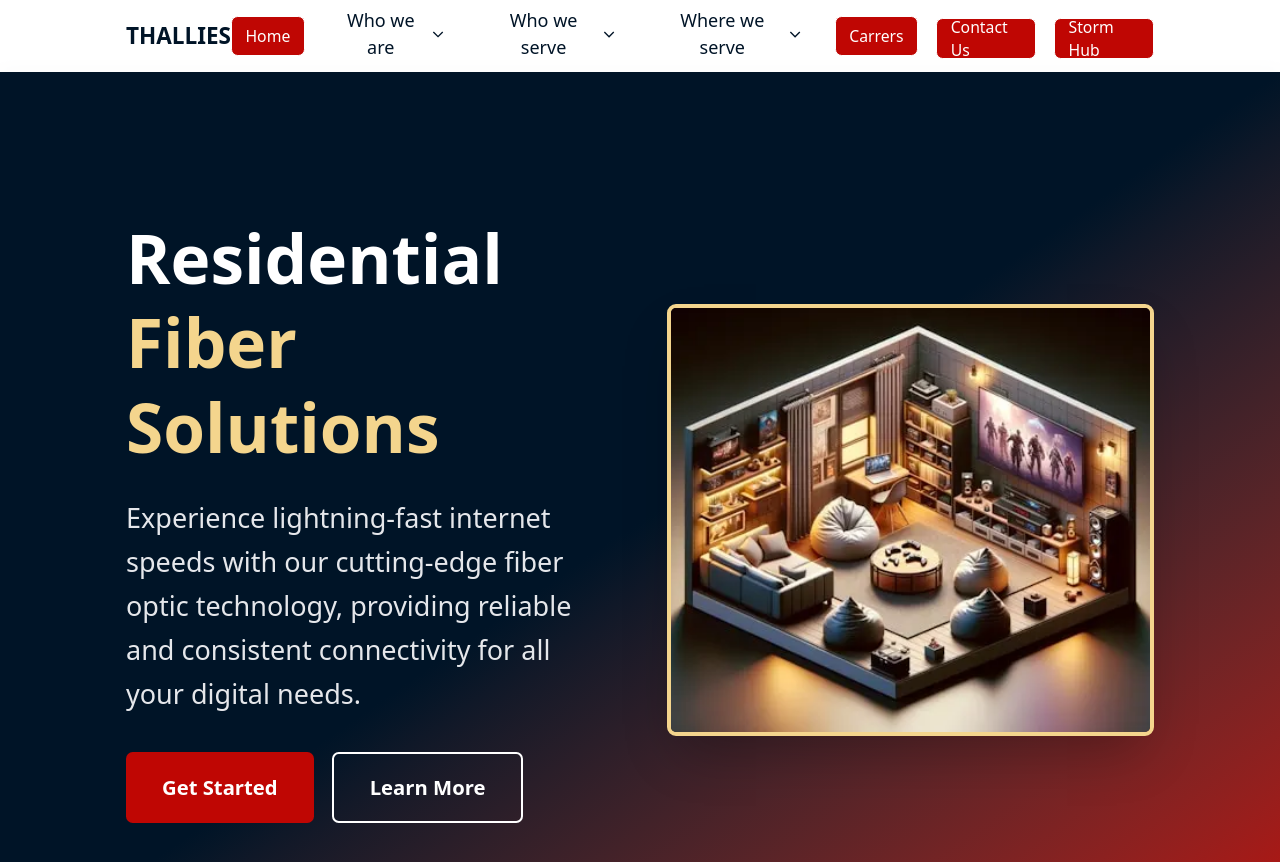
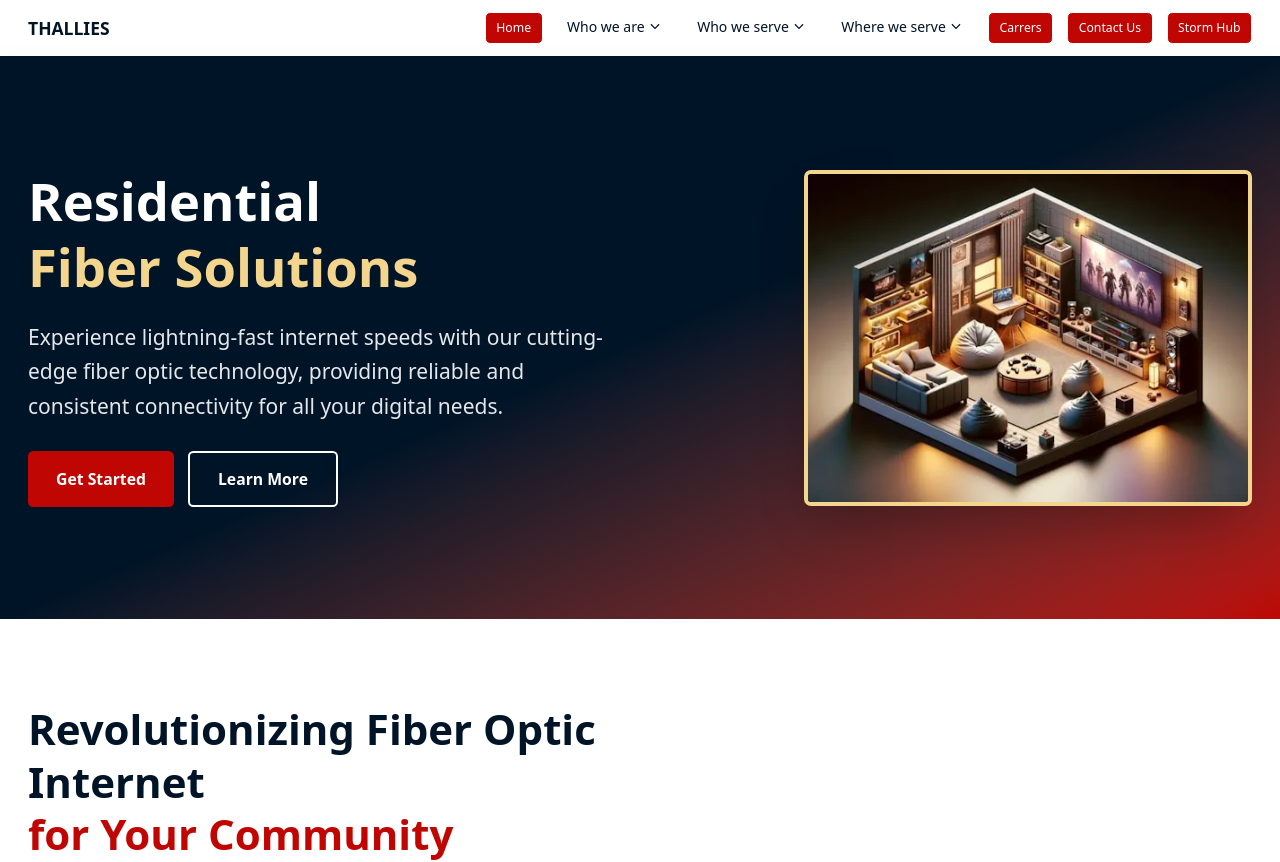
Before and after one commit to Pumkingpie/prototype-thallies, a Next.js app: page /residential in a window 1280 px wide. Shown: the top 862 px of the page. Built offline with nearby package versions, Linux system fonts and the light colour scheme.

Commit message:
Reduce max container width to 1100px for better desktop layout

```diff
--- a/app/globals.css
+++ b/app/globals.css
@@ -12,7 +12,7 @@
 }
 
 html {
-  font-size: 18px;
+  font-size: 14px;
 }
 
 @layer base {
@@ -44,7 +44,7 @@ html {
   /* Desktop grande (xl) */
   @media (min-width: 1280px) {
     .container {
-      @apply px-8 max-w-[1100px] mx-auto;
+      @apply px-8 max-w-[1400px] mx-auto;
     }
   }
 
```
